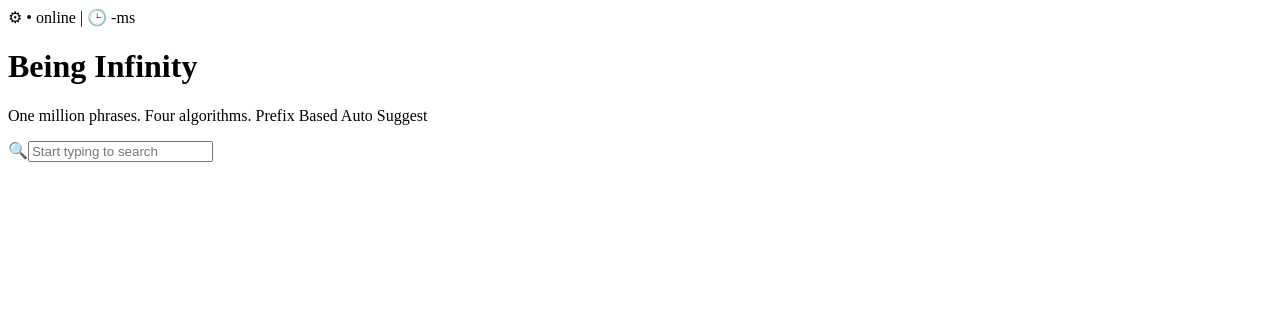
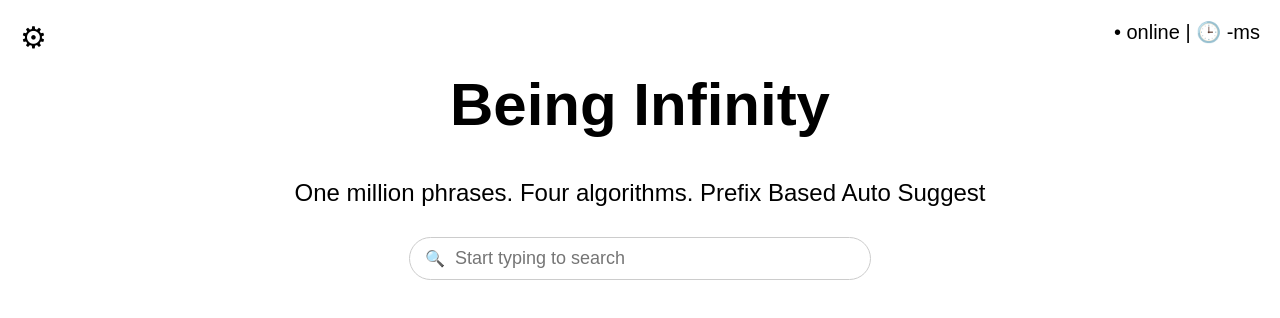
Before and after one commit to kranthi6281/NODEjs, a website: page frontend/pages/autosuggest.html in a window 1280 px wide. Drawn offline with Linux system fonts and the light colour scheme.

Commit message:
initial commit

```diff
--- a/frontend/pages/autosuggest.html
+++ b/frontend/pages/autosuggest.html
@@ -1,16 +1,89 @@
 <!DOCTYPE html>
 <html lang="en">
 <head>
-    <meta charset="UTF-8">
-    <meta name="viewport" content="width=device-width, initial-scale=1.0">
-    <title>Document</title>
+<meta charset="UTF-8">
+<meta name="viewport" content="width=device-width, initial-scale=1.0">
+<title>Being Infinity</title>
+
+<style>
+*{
+    margin:0;
+    padding:0;
+    box-sizing:border-box;
+}
+
+body{
+    font-family:Arial, sans-serif;
+}
+
+/* Top Left */
+.gear{
+    position:absolute;
+    top:20px;
+    left:20px;
+    font-size:30px;
+}
+
+/* Top Right */
+.status{
+    position:absolute;
+    top:20px;
+    right:20px;
+    font-size:20px;
+}
+
+/* Heading at Top */
+h1{
+    text-align:center;
+    margin-top:70px;
+    font-size:60px;
+}
+
+/* Content */
+.content{
+    text-align:center;
+    margin-top:40px;
+}
+
+p{
+    font-size:24px;
+    margin-bottom:30px;
+}
+
+.search-box{
+    display:inline-flex;
+    align-items:center;
+    border:1px solid #ccc;
+    border-radius:25px;
+    padding:10px 15px;
+}
+
+.search-box input{
+    border:none;
+    outline:none;
+    font-size:18px;
+    width:400px;
+    margin-left:10px;
+}
+</style>
+
 </head>
 <body>
 
-    <span>&#9881;</span>
-    <span>&#x2022; online | &#x1f552; -ms</span>
-    <h1>Being Infinity</h1>
+<div class="gear">⚙</div>
+
+<div class="status">• online | 🕒 -ms</div>
+
+<h1>Being Infinity</h1>
+
+<div class="content">
     <p>One million phrases. Four algorithms. Prefix Based Auto Suggest</p>
-    <span>&#128269;<input placeholder="Start typing to search"</span>
+
+    <div class="search-box">
+        🔍
+        <input type="text" placeholder="Start typing to search">
+    </div>
+</div>
+
 </body>
 </html>
```
Also changed, not shown: frontend/index.html (+1 -1 lines).
